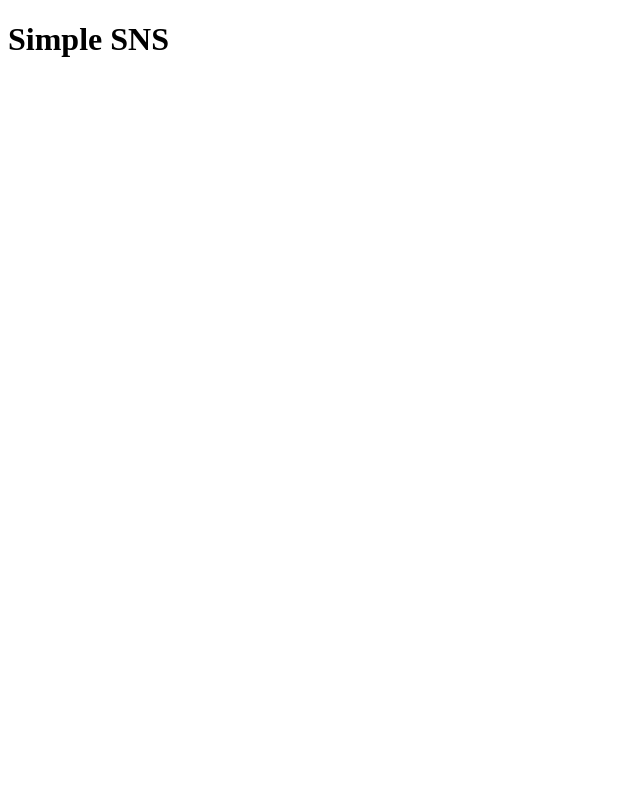
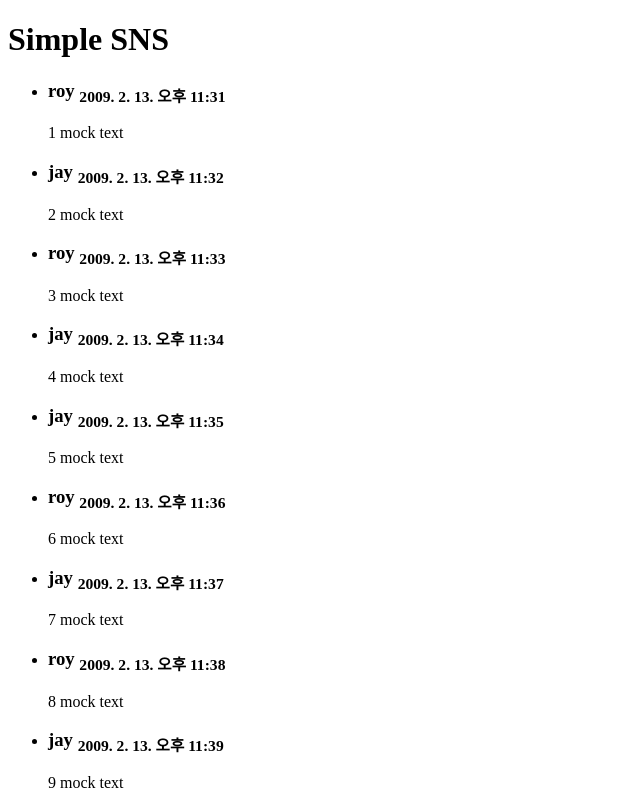
Before and after one commit to dbstjrwnekd/api_study, a Next.js app in the folder client/: page / in a window 1280 px wide. Shown: the top 800 px of the page, without its empty margins (0-640 px from the left). Built offline with nearby package versions, Linux system fonts and the light colour scheme.

Commit message:
[FE] Feat: list-view
- mock데이터를 생성하여 list-view생성
- .next파일 ignore적용

```diff
--- /dev/null
+++ b/client/components/MsgItem.js
@@ -0,0 +1,21 @@
+const MsgItem = ({ userId, timeStamp, text }) => (
+  <li className="message_item">
+    <h3>
+      {userId}{" "}
+      <sub>
+        {new Date(timeStamp).toLocaleString("ko-Kr", {
+          year: "numeric",
+          month: "numeric",
+          day: "numeric",
+          hour: "2-digit",
+          minute: "2-digit",
+          hour12: true,
+        })}
+      </sub>
+    </h3>
+
+    {text}
+  </li>
+);
+
+export default MsgItem;
--- /dev/null
+++ b/client/components/MsgList.js
@@ -0,0 +1,23 @@
+import MsgItem from "./MsgItem";
+
+const userIds = ["roy", "jay"];
+const getRandomUserId = () => userIds[Math.round(Math.random())];
+
+const msgs = Array(50)
+  .fill(0)
+  .map((_, i) => ({
+    id: 50 - i,
+    userId: getRandomUserId(),
+    timeStamp: 1234567890123 + i * 1000 * 60,
+    text: `${i + 1} mock text`,
+  }));
+
+const MsgList = () => (
+  <ul className="messages">
+    {msgs.map((x) => (
+      <MsgItem key={x.id} {...x} />
+    ))}
+  </ul>
+);
+
+export default MsgList;
--- a/client/pages/index.js
+++ b/client/pages/index.js
@@ -1,6 +1,9 @@
+import MsgList from "../components/MsgList";
+
 const Home = () => (
   <>
     <h1>Simple SNS</h1>
+    <MsgList />
   </>
 );
 
```
Also changed, not shown: 1 other file (tests, documents, lock files or other folders).
